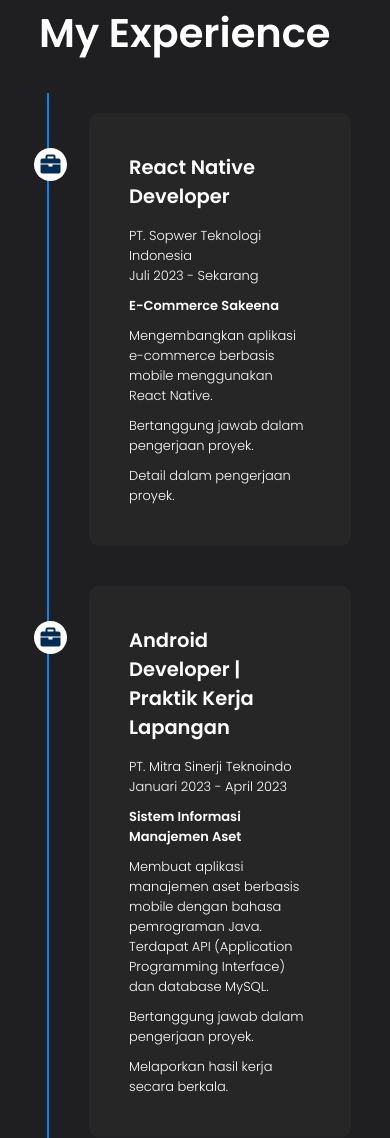
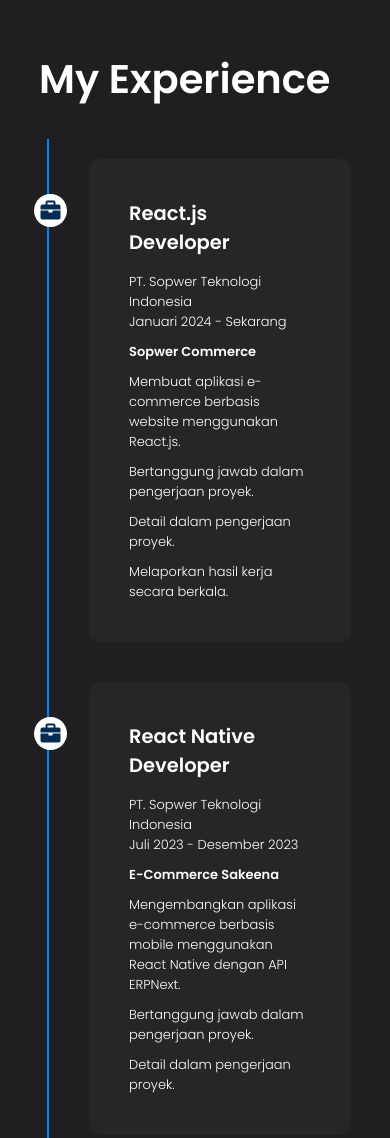
Before and after one commit to auliarch/cvauliarachman, a plain HTML site: page index.html in a window 390 px wide. Shown: the part 2159-3297 px from the top of the page. Drawn offline with nearby package versions, Linux system fonts and the light colour scheme.

Commit message:
Update CV

```diff
--- a/index.html
+++ b/index.html
@@ -123,6 +123,13 @@
                                 </span>
                             </li>
                             <li>
+                                <span class="text">React.js</span>
+                                <span class="percent">
+                                    <div class="bar" style="width: 60%;"></div>
+                                    <span class="percentage-text">60%</span>
+                                </span>
+                            </li>
+                            <li>
                                 <span class="text">Design Grafis</span>
                                 <span class="percent">
                                     <div class="bar" style="width: 60%;"></div>
@@ -158,12 +165,27 @@
                     <div class="icon-container">
                         <i class='bx bxs-briefcase'></i>
                     </div>
+                    <h2>React.js Developer</h2>
+                    <p>PT. Sopwer Teknologi Indonesia</p>
+                    <p>Januari 2024 - Sekarang</p>
+
+                    <h4>Sopwer Commerce</h4>
+                    <p>Membuat aplikasi e-commerce berbasis website menggunakan React.js.</p>
+                    <p class="desc-experience">Bertanggung jawab dalam pengerjaan proyek.</p>
+                    <p class="desc-experience">Detail dalam pengerjaan proyek.</p>
+                    <p class="desc-experience">Melaporkan hasil kerja secara berkala.</p>
+                </div>
+
+                <div class="experience-item">
+                    <div class="icon-container">
+                        <i class='bx bxs-briefcase'></i>
+                    </div>
                     <h2>React Native Developer</h2>
                     <p>PT. Sopwer Teknologi Indonesia</p>
-                    <p>Juli 2023 - Sekarang</p>
+                    <p>Juli 2023 - Desember 2023</p>
 
                     <h4>E-Commerce Sakeena</h4>
-                    <p>Mengembangkan aplikasi e-commerce berbasis mobile menggunakan React Native.</p>
+                    <p>Mengembangkan aplikasi e-commerce berbasis mobile menggunakan React Native dengan API ERPNext.</p>
                     <p class="desc-experience">Bertanggung jawab dalam pengerjaan proyek.</p>
                     <p class="desc-experience">Detail dalam pengerjaan proyek.</p>
                 </div>
@@ -232,7 +254,7 @@
                         <a class="next" onclick="nextslide(1, 1)">&#10095;</a>
                     </div>
                     <h2>Aplikasi E-Commerce Sakeena</h2>
-                    <p>Mengembangkan aplikasi e-commerce berbasis mobile menggunakan React Native.</p>
+                    <p>Mengembangkan aplikasi e-commerce berbasis mobile menggunakan React Native dengan API ERPNext.</p>
                 </div>
                 <div class="work" data-work-index="2">
                     <div class="content-slide">
--- a/style.css
+++ b/style.css
@@ -128,7 +128,7 @@ nav ul li a:hover::after{
 }
 .about-col-1 img{
     width: 100%;
-    height: 455px;
+    height: 495px;
     border-radius: 15px;
     box-shadow: 0px 20px 40px #00000070;
 }
```
Also changed, not shown: 1 other file.
